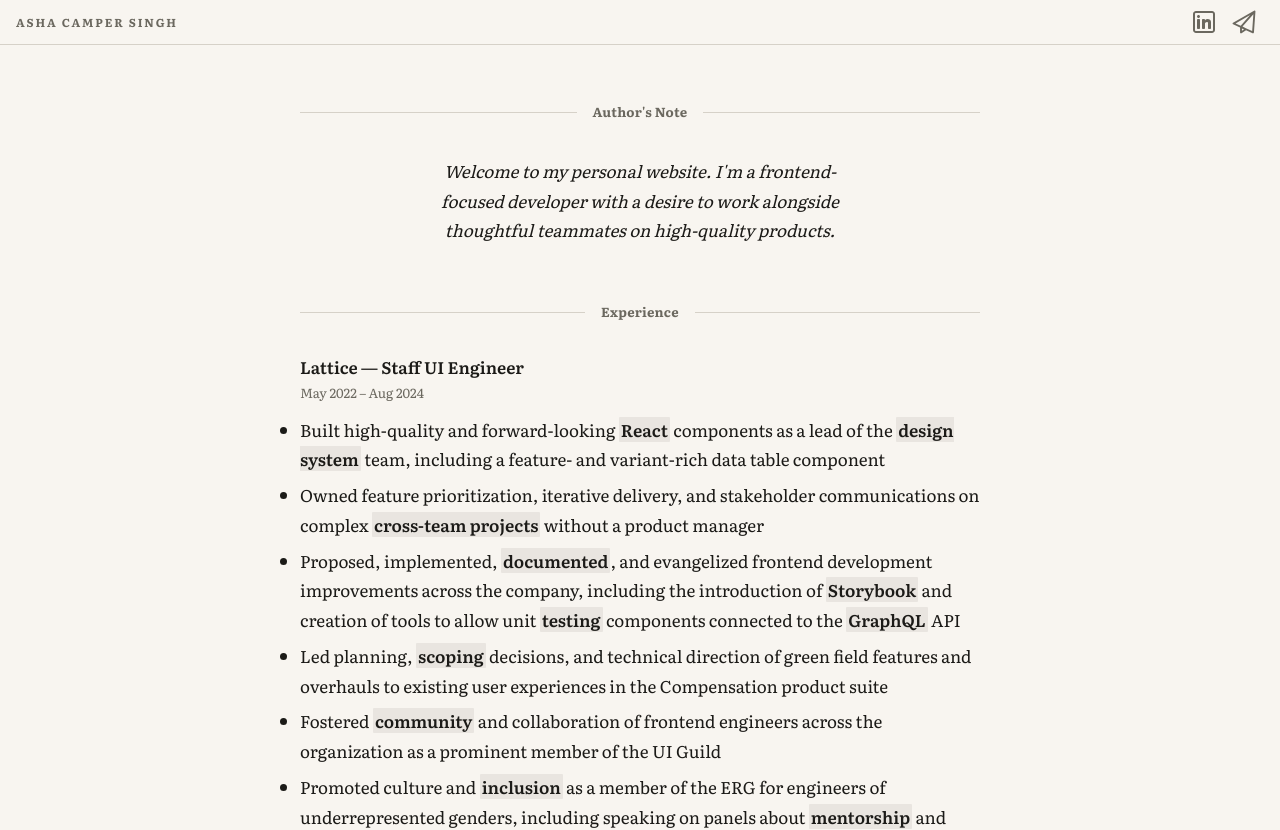
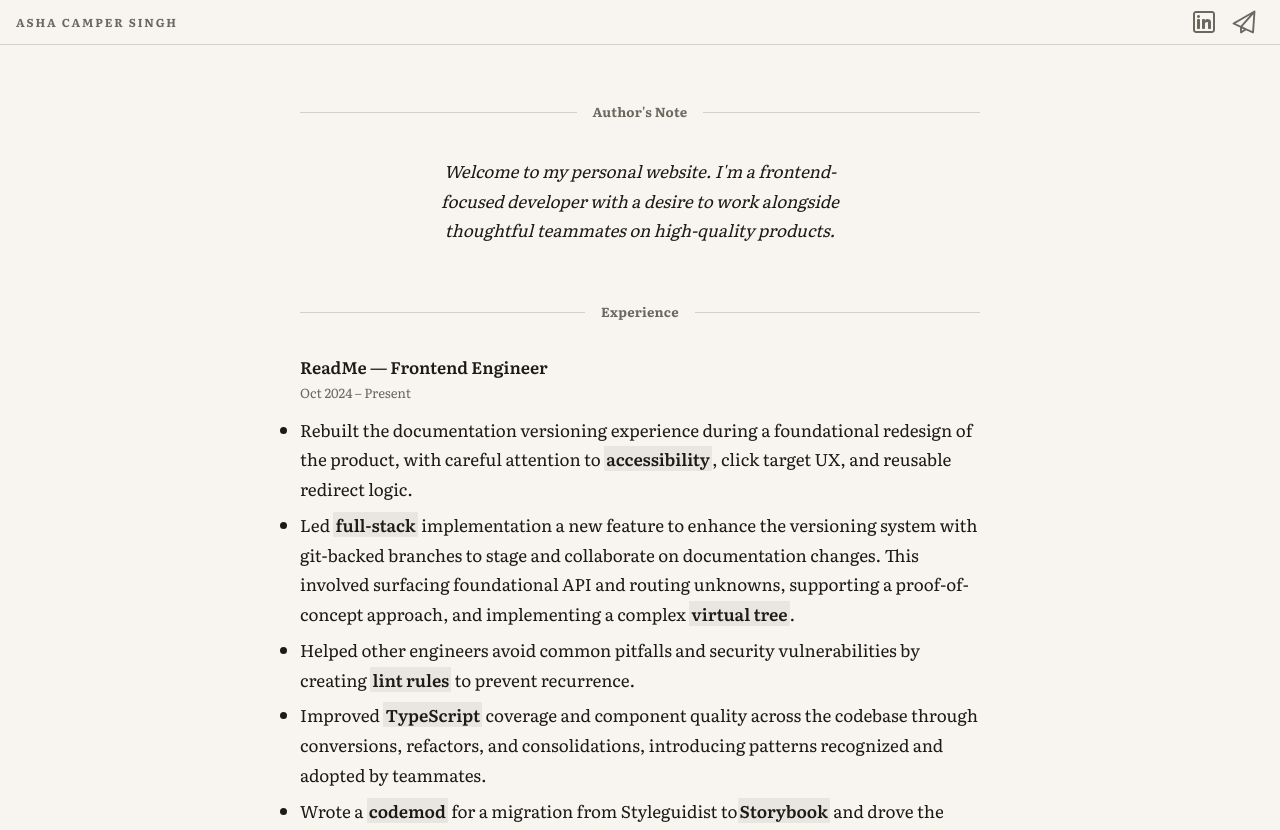
Before and after one commit to ashacs/ashacs.github.io, a Next.js app: page / in a window 1280 px wide. Shown: the top 830 px of the page. Built offline with nearby package versions, Linux system fonts and the light colour scheme.

Commit message:
feat: add ReadMe experience

```diff
--- a/src/components/Experience/index.tsx
+++ b/src/components/Experience/index.tsx
@@ -6,6 +6,46 @@
 export function Experience() {
   return (
     <div className="experience-container">
+      <section>
+        <ExperienceSectionTitle>
+          ReadMe — Frontend Engineer
+        </ExperienceSectionTitle>
+        <ExperienceSectionSubtitle>
+          Oct 2024 – Present
+        </ExperienceSectionSubtitle>
+        <List>
+          <ListItem>
+            Rebuilt the documentation versioning experience during a
+            foundational redesign of the product, with careful attention to{' '}
+            <Mark>accessibility</Mark>, click target UX, and reusable redirect
+            logic.
+          </ListItem>
+          <ListItem>
+            Led <Mark>full-stack</Mark> implementation a new feature to enhance
+            the versioning system with git-backed branches to stage and
+            collaborate on documentation changes. This involved surfacing
+            foundational API and routing unknowns, supporting a proof-of-concept
+            approach, and implementing a complex <Mark>virtual tree</Mark>.
+          </ListItem>
+          <ListItem>
+            Helped other engineers avoid common pitfalls and security
+            vulnerabilities by creating <Mark>lint rules</Mark> to prevent
+            recurrence.
+          </ListItem>
+          <ListItem>
+            Improved <Mark>TypeScript</Mark> coverage and component quality
+            across the codebase through conversions, refactors, and
+            consolidations, introducing patterns recognized and adopted by
+            teammates.
+          </ListItem>
+          <ListItem>
+            Wrote a <Mark>codemod</Mark> for a migration from Styleguidist to
+            <Mark>Storybook</Mark> and drove the RFC to get team buy-in. This
+            enabled faster component driven development for frontend engineers.
+          </ListItem>
+        </List>
+      </section>
+
       <section>
         <ExperienceSectionTitle>
           Lattice — Staff UI Engineer
```
